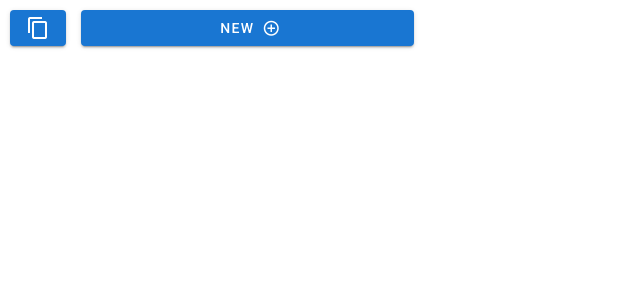
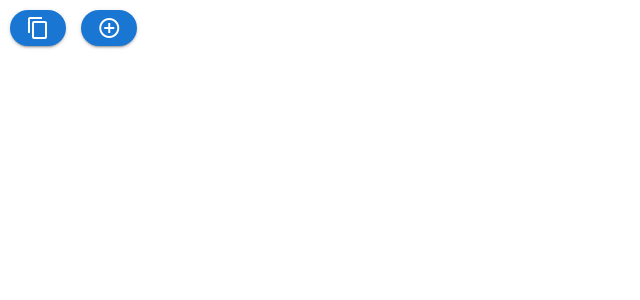
Before and after one commit to jwoodrow99/IdeaBook, a Vue app: page / in a window 1280 px wide. Shown: the top 300 px of the page, without its empty margins (0-640 px from the left). Built offline with nearby package versions, Linux system fonts and the light colour scheme; what @ckeditor/ckeditor5-vue2 would draw is missing.

Commit message:
Alter button display

```diff
--- a/src/App.vue
+++ b/src/App.vue
@@ -5,13 +5,13 @@
         <v-col cols="4" style="max-height: 100%">
           <v-row>
             <v-col cols="2">
-              <v-btn color="primary" v-on:click="copyLog()" block>
-                <!-- Copy Log --> <v-icon dark>mdi-content-copy</v-icon>
+              <v-btn rounded color="primary" v-on:click="copyLog()" block>
+                <!-- Copy Log --> <v-icon>mdi-content-copy</v-icon>
               </v-btn>
             </v-col>
-            <v-col cols="10">
-              <v-btn color="primary" v-on:click="newItem()" block>
-                New <v-icon right dark>mdi-plus-circle-outline</v-icon>
+            <v-col cols="2">
+              <v-btn rounded color="primary" v-on:click="newItem()" block>
+                <!-- New --> <v-icon>mdi-plus-circle-outline</v-icon>
               </v-btn>
             </v-col>
           </v-row>
```
